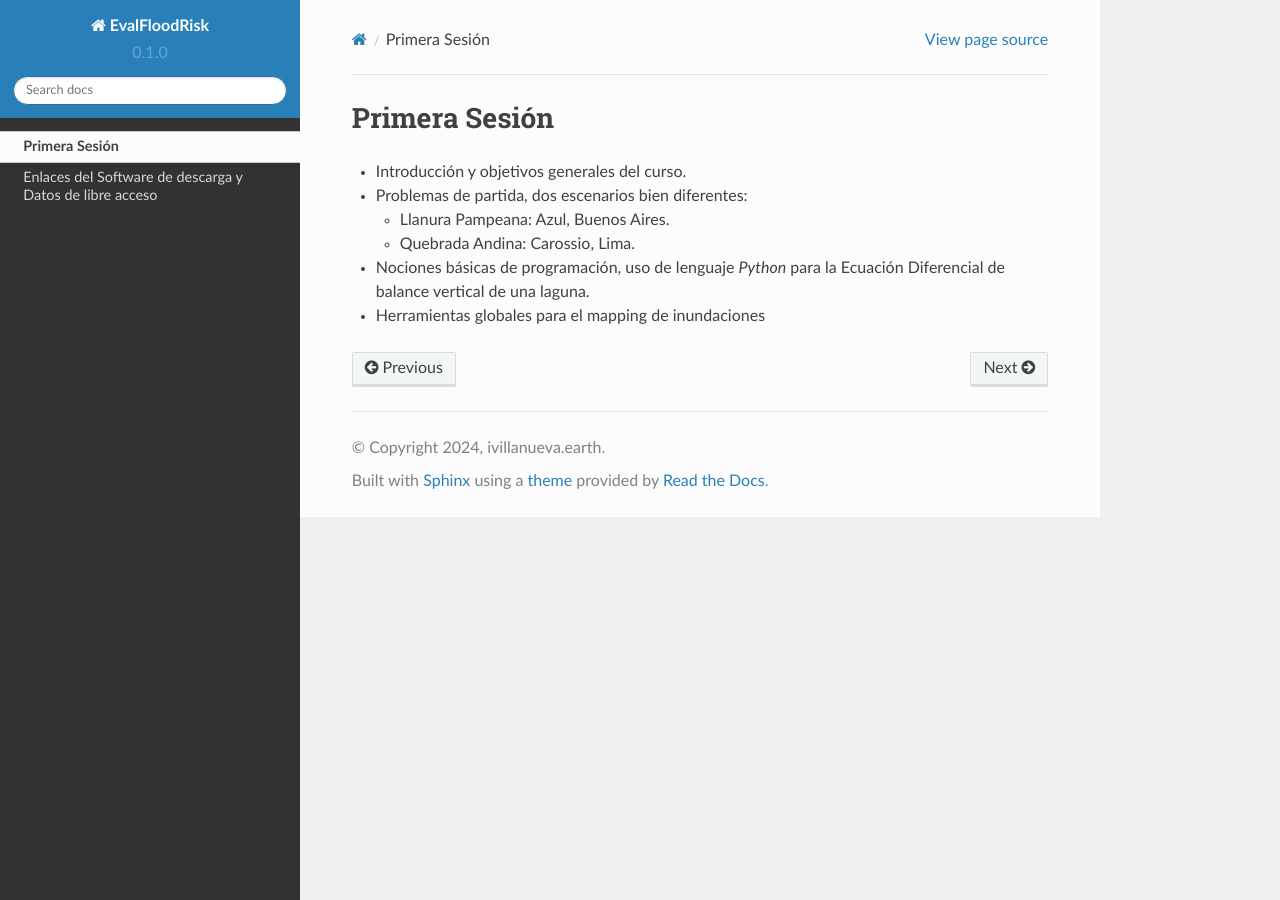
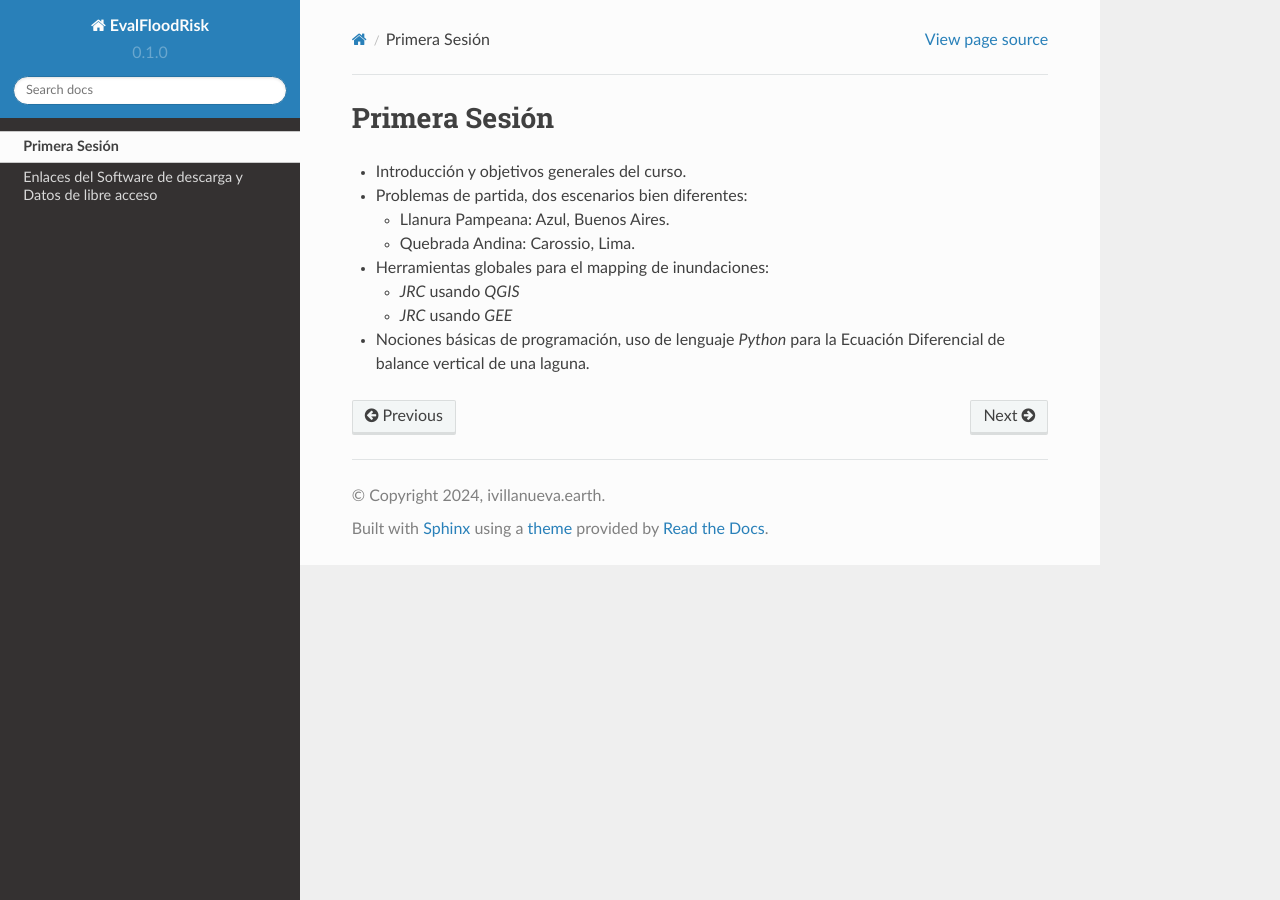
Before and after one commit to ivillamadrid/EvalFloodRisk_RSSWE, a Sphinx documentation site: the page built from docs/source/D1.rst, in a window 1280 px wide. Built offline with Sphinx 7.4.7 and the Read the Docs theme 2.0.0, drawn with Linux system fonts in a browser that asks for light colours; pages that are not in the unit, such as notebooks, are missing from menus.

Commit message:
Update D1.rst

```diff
--- a/docs/source/D1.rst
+++ b/docs/source/D1.rst
@@ -8,7 +8,9 @@ Primera Sesión
   * Llanura Pampeana: Azul, Buenos Aires.
   * Quebrada Andina: Carossio, Lima.
 
+* Herramientas globales para el mapping de inundaciones:
+
+  * *JRC* usando *QGIS*
+  * *JRC* usando *GEE*
 
 * Nociones básicas de programación, uso de lenguaje *Python* para la Ecuación Diferencial de balance vertical de una laguna.
-
-* Herramientas globales para el mapping de inundaciones
```
